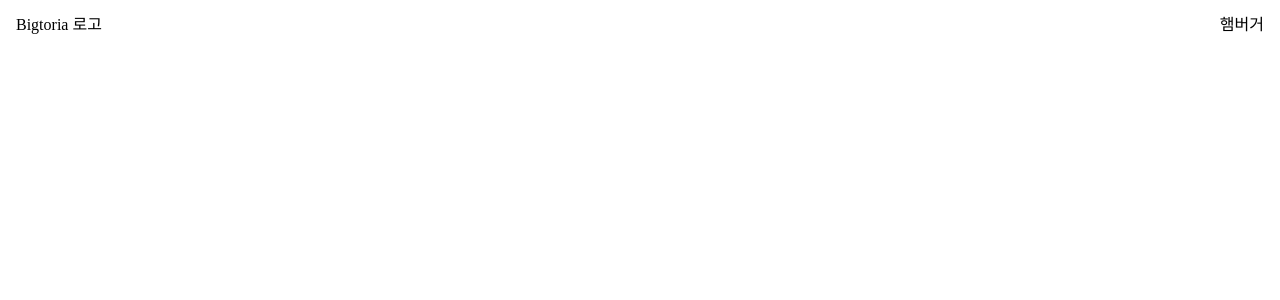
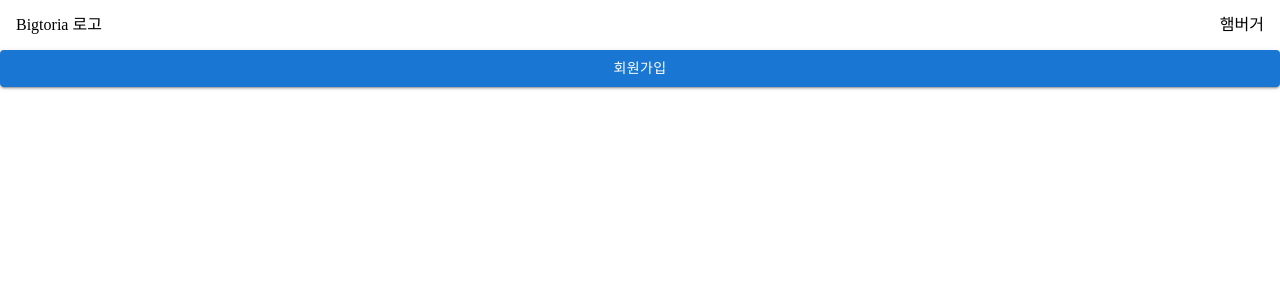
Before and after one commit to prgrms-fe-devcourse/FEDC3_Bigtoria_Off, a React (Vite) app: page /signup in a window 1280 px wide. Before the commit this address had no page. Shown: the top 300 px of the page. Built offline with nearby package versions, Linux system fonts and the light colour scheme.

Commit message:
feat: 회원가입 버튼

```diff
--- a/src/App.tsx
+++ b/src/App.tsx
@@ -1,6 +1,7 @@
 import { BrowserRouter, Routes, Route } from 'react-router-dom';
 
 import Header from './components/shared/Header';
+import SignUpButton from './components/signup/SignUpButton';
 
 import { ROUTES } from './constants/routes';
 
@@ -8,6 +9,7 @@ const App = () => {
   return (
     <BrowserRouter>
       <Header />
+      <SignUpButton />
       <Routes>
         <Route path={ROUTES.HOME} element={<div>Home</div>} />
       </Routes>
--- /dev/null
+++ b/src/components/signup/SignUpButton.tsx
@@ -0,0 +1,48 @@
+import { useState } from 'react';
+import { lightBlue } from '@mui/material/colors';
+import { Box, Button, CircularProgress } from '@mui/material';
+
+export default function CircularIntegration() {
+  const [loading, setLoading] = useState(false);
+
+  const handleButtonClick = () => {
+    setLoading(true);
+    setTimeout(() => {
+      setLoading(false);
+    }, 1000);
+  };
+
+  return (
+    <Box sx={{ display: 'flex' }}>
+      <Box
+        sx={{
+          width: '100%',
+          alignItems: 'center',
+          position: 'relative',
+        }}
+      >
+        <Button
+          fullWidth={true}
+          variant="contained"
+          disabled={loading}
+          onClick={handleButtonClick}
+        >
+          회원가입
+        </Button>
+        {loading && (
+          <CircularProgress
+            size={24}
+            sx={{
+              color: lightBlue[500],
+              position: 'absolute',
+              top: '50%',
+              left: '50%',
+              marginTop: '-12px',
+              marginLeft: '-12px',
+            }}
+          />
+        )}
+      </Box>
+    </Box>
+  );
+}
```
Also changed, not shown: 1 other file (tests, documents, lock files or other folders).
